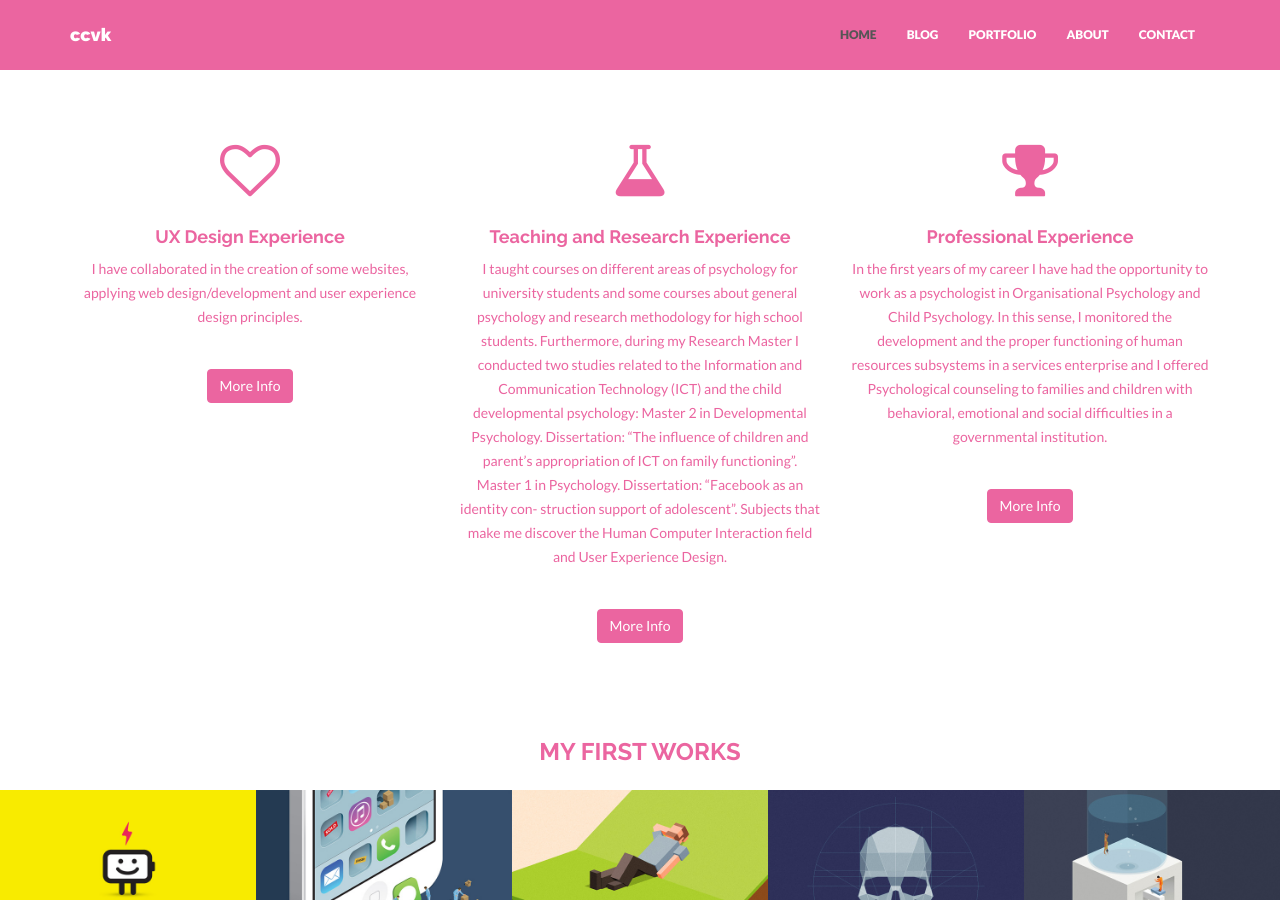
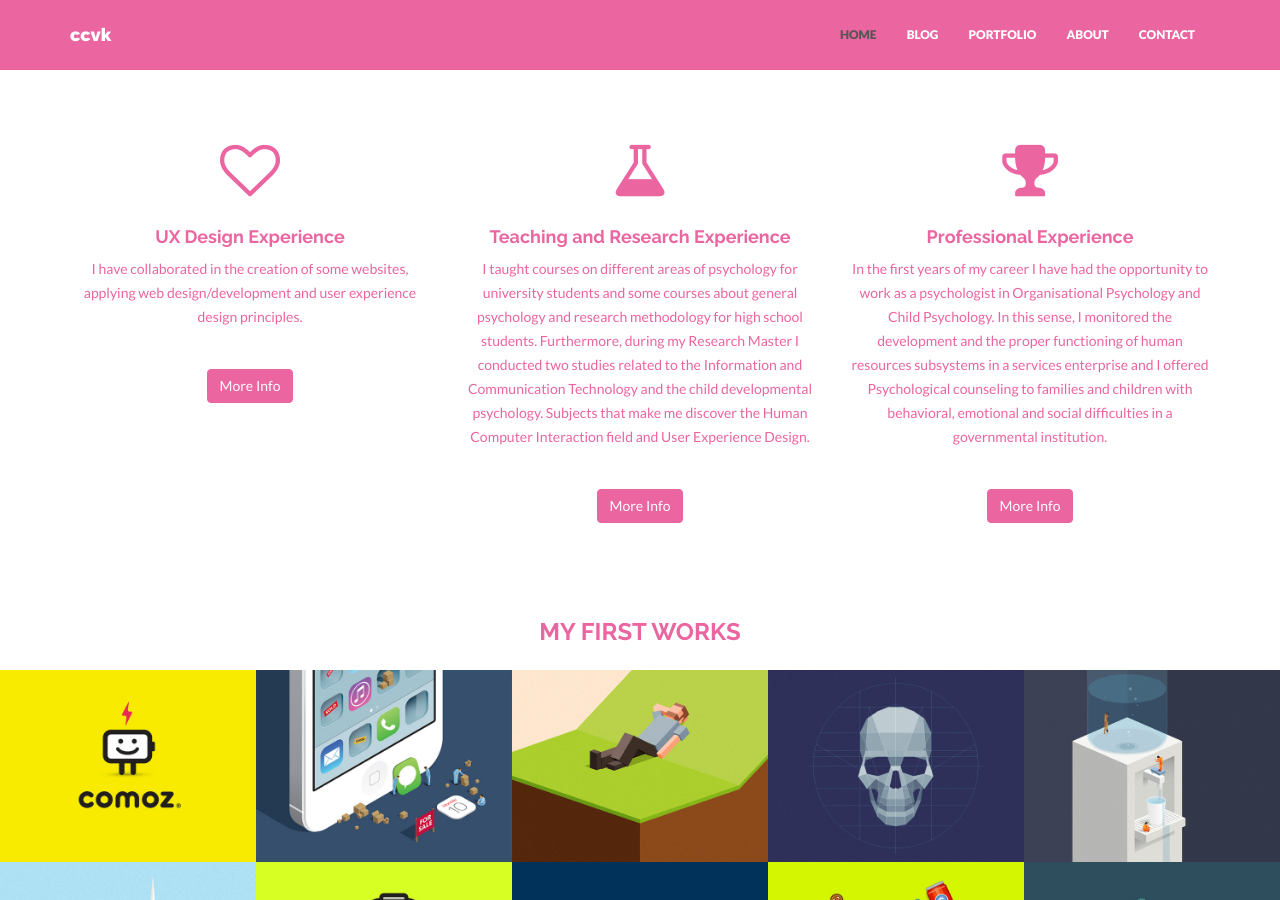
Before and after one commit to claucvk/claucvk.github.io, a Jekyll site: the page built from index.html, in a window 1280 px wide and 900 px high, scrolled down 701 px. Built offline with Jekyll 4.4.1, drawn with Linux system fonts in a browser that asks for light colours; nearby versions of some CDN libraries.

```diff
--- a/index.html
+++ b/index.html
@@ -16,7 +16,7 @@
             <div class="col-md-4">
                 <i class="fa fa-flask"></i>
                 <h4>Teaching and Research Experience</h4>
-                <p>I taught courses on different areas of psychology for university students and some courses about general psychology and research methodology for high school students. Furthermore, during my Research Master I conducted two studies related to the Information and Communication Technology (ICT) and the child developmental psychology: Master 2 in Developmental Psychology. Dissertation: “The influence of children and parent’s appropriation of ICT on family functioning”. Master 1 in Psychology. Dissertation: “Facebook as an identity con- struction support of adolescent”. Subjects that make me discover the Human Computer Interaction field and User Experience Design. </p>
+                <p>I taught courses on different areas of psychology for university students and some courses about general psychology and research methodology for high school students. Furthermore, during my Research Master I conducted two studies related to the Information and Communication Technology and the child developmental psychology. Subjects that make me discover the Human Computer Interaction field and User Experience Design. </p>
                 <p><br/><a href="#" class="btn btn-theme">More Info</a></p>
             </div>
             <div class="col-md-4">
```
